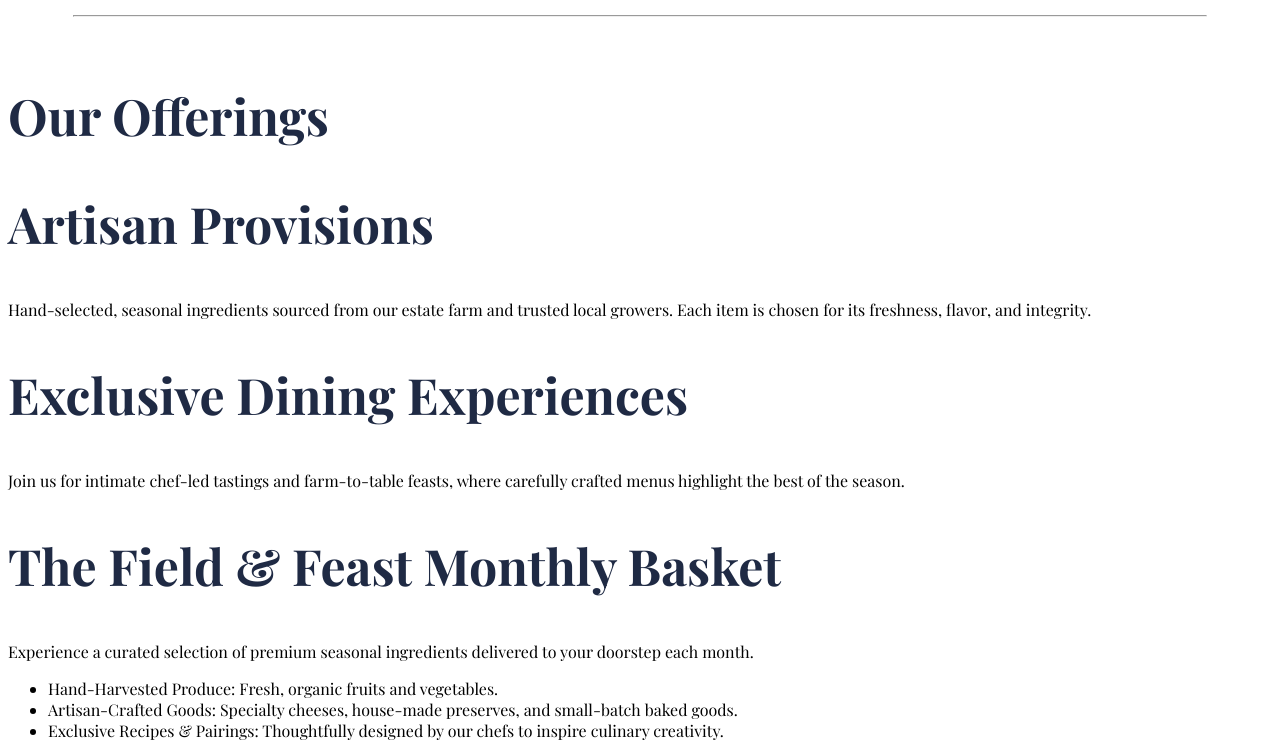
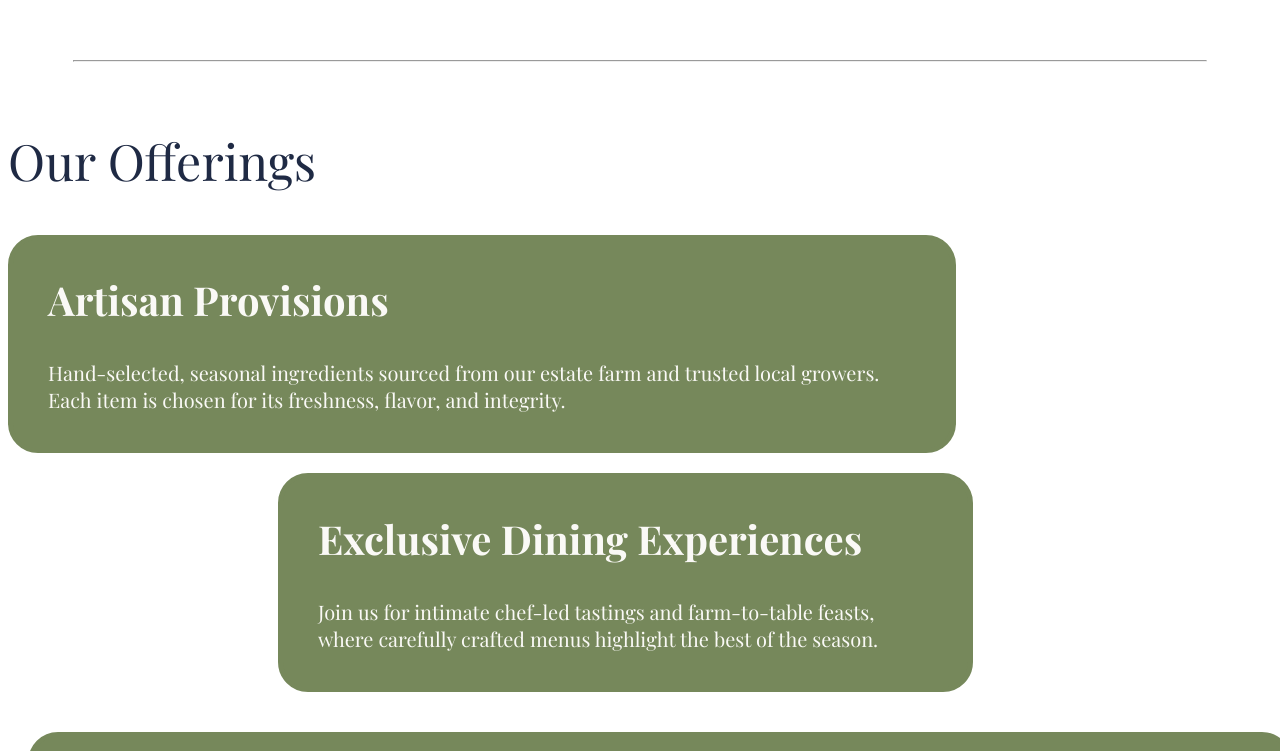
Before and after one commit to Ket-ya/fieldandfeast, a plain HTML site: page index.html in a window 1280 px wide. Shown: the part 1100-1851 px from the top of the page. Drawn offline with nearby package versions, Linux system fonts and the light colour scheme; a web font is replaced by a local one.

Commit message:
Some more css
For the our offerings section

```diff
--- a/index.html
+++ b/index.html
@@ -36,23 +36,22 @@
     <hr />
 
     <section id="offerings">
-        <h2>Our Offerings</h2>
-
+        <h2 id="offhead">Our Offerings</h2>
         <section id="artisan">
-            <h2>Artisan Provisions</h2>
+           <div class="greenside1"> <h2>Artisan Provisions</h2>
             <p>Hand-selected, seasonal ingredients sourced
                 from our estate farm and trusted local growers.
                 Each item is chosen for its freshness, flavor,
-                and integrity.</p>
+                and integrity.</p></div>
         </section>
 
         <section id="diningexp">
-            <h2>Exclusive Dining Experiences</h2>
+            <div class="greenside2"><h2>Exclusive Dining Experiences</h2>
             <p>
                 Join us for intimate chef-led tastings and
                 farm-to-table feasts, where carefully crafted
                 menus highlight the best of the season.
-            </p>
+            </p></div>
         </section>
 
         <section id="monthlyb">
--- a/styles.css
+++ b/styles.css
@@ -22,6 +22,9 @@ h1{
 h2{
     font-size: 50px;
     color: #1F2A44;
+}
+p{
+    font-size: 20px;
 }
 
 /*HEADER*/
@@ -89,3 +92,95 @@ hr{
     text-align: center;
     margin: 65px;
 }
+
+/*OUR OFFERINGS*/
+#offhead{
+    font-weight: lighter;
+}
+
+/*#artisan, #diningexp, #monthlyb{
+    box-sizing: border-box;
+    border-radius: 30px;
+    border: solid #76885B 5px;
+    background-color: #76885B;
+    padding-bottom: 15px;
+    padding-left: 15px;
+    padding-right: 15px;
+    margin: 20px;
+    color:  #FAF9F6;
+    text-align:justify;
+    display: flexbox;
+    flex-direction: row;
+    h2{
+        color: #FAF9F6;
+       text-align: justify;
+        white-space: nowrap;
+        margin: 15px;
+        padding: 15px;
+        display:inline-flexbox;
+        flex-direction: column;
+    }
+
+} */
+
+
+
+#artisan{
+    width:75%;
+    box-sizing: border-box;
+    border-radius: 30px;
+    border: solid #76885B 5px;
+    background-color: #76885B;
+    display: inline-block;
+    padding-bottom: 15px;
+    padding-left: 35px;
+    padding-right: 35px;
+   /* margin: 20px; */
+  /* margin-left: */
+    color:  #FAF9F6;
+    h2{
+        color: #FAF9F6;
+        font-size: 40px;
+    }
+}
+
+#diningexp{
+    width:55%;
+    box-sizing: border-box;
+    border-radius: 30px;
+    border: solid #76885B 5px;
+    background-color: #76885B;
+    display: inline-block;
+    padding-bottom: 15px;
+    padding-left: 35px;
+    padding-right: 35px;
+   margin: 20px;
+/*  margin-left: 85%; */
+    position:relative;
+    left: 250px;
+    color:  #FAF9F6;
+    h2{
+        color: #FAF9F6;
+        font-size: 40px;
+    }
+
+}
+
+
+
+#monthlyb{
+    width:100%;
+    box-sizing: border-box;
+    border-radius: 30px;
+    border: solid #76885B 5px;
+    background-color: #76885B;
+    display: inline-block;
+    padding-bottom: 15px;
+    padding-left: 35px;
+    padding-right: 35px;
+    margin: 20px;
+    color:  #FAF9F6;
+    h2{
+        color: #FAF9F6;
+    }
+}
```
